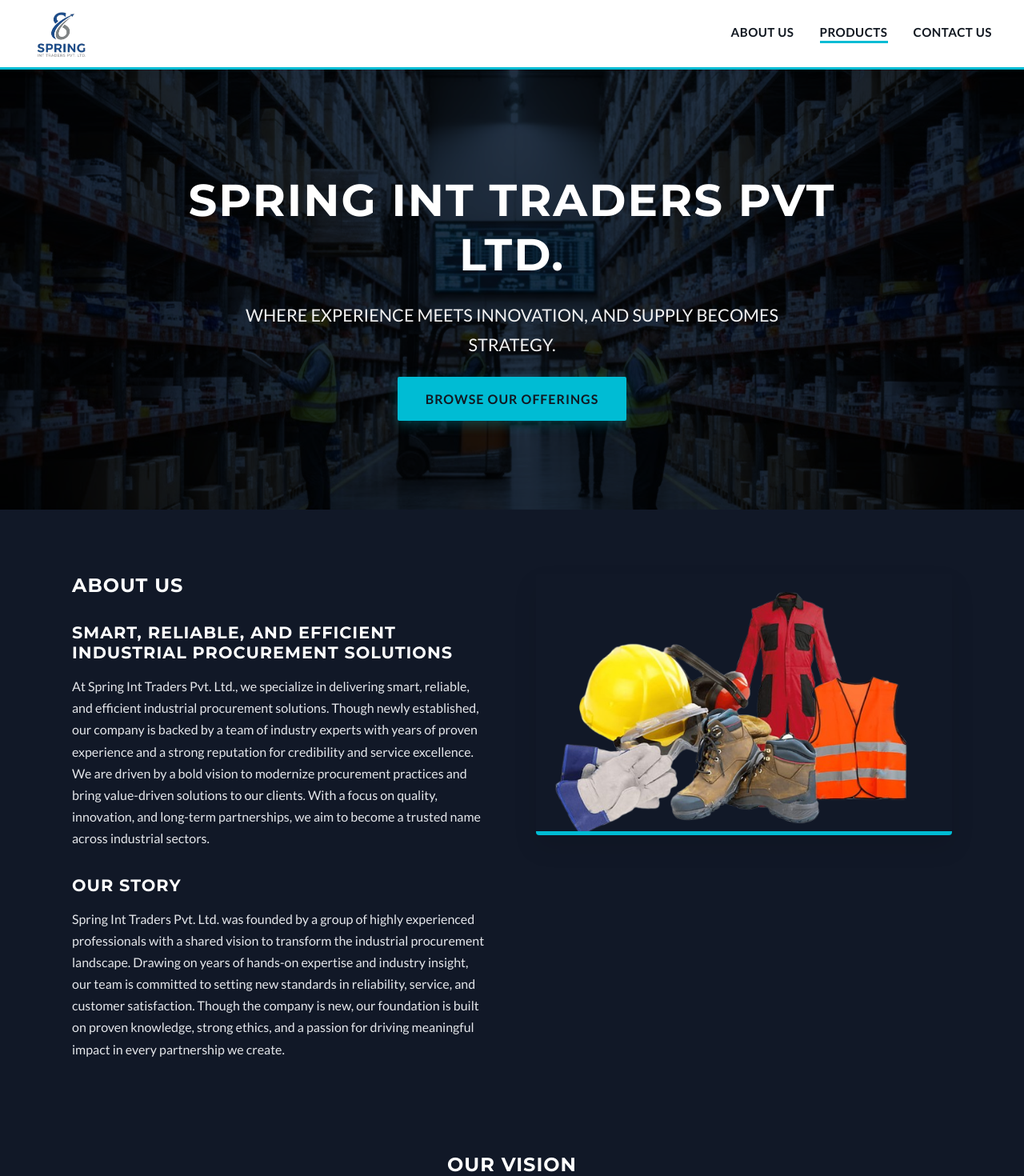
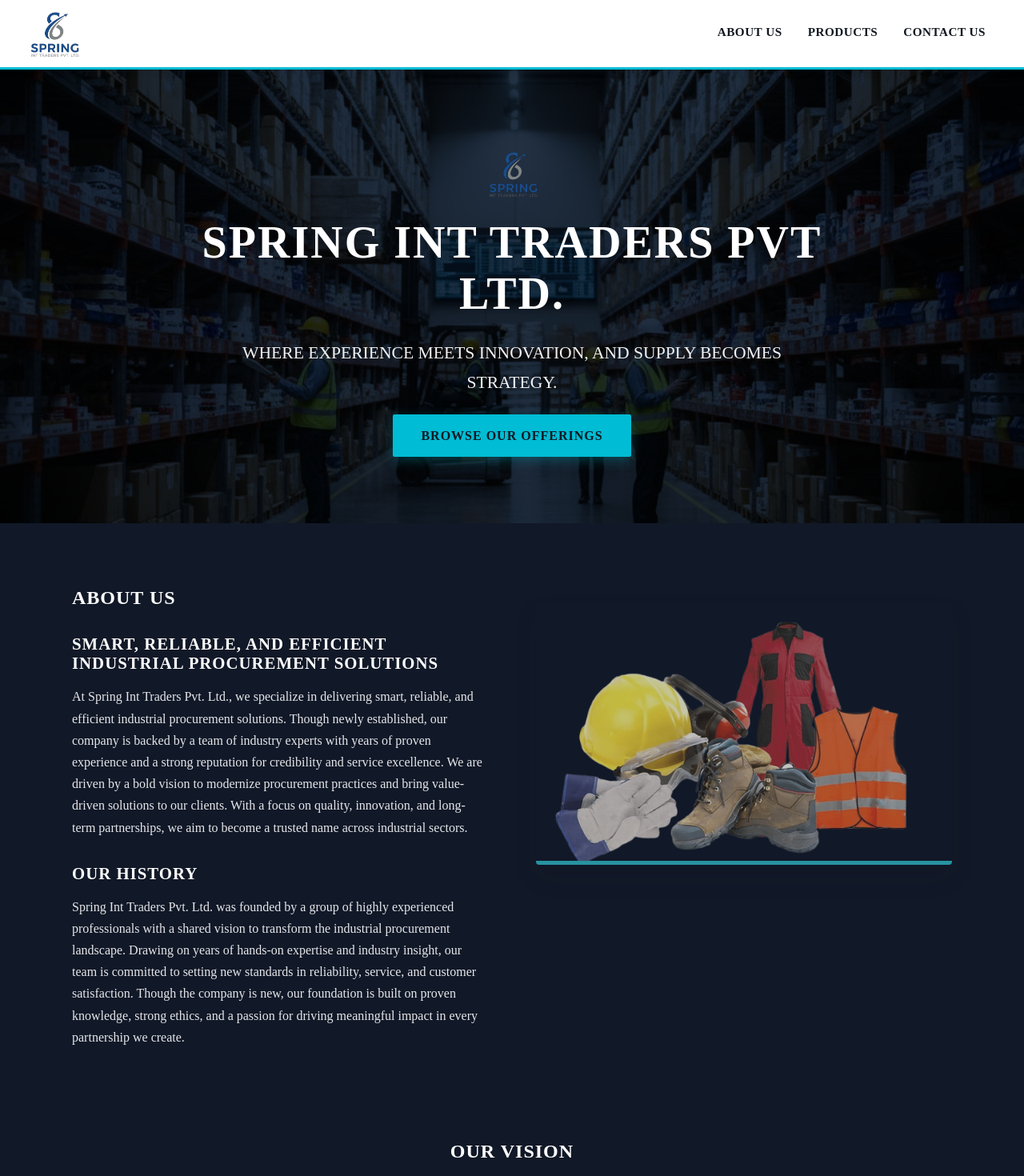
Before and after one commit to fadi-bot/spring-landingpage, a React (Vite) app: page / in a window 1280 px wide. Shown: the top 1470 px of the page at 80% size. Built offline with nearby package versions, Linux system fonts and the light colour scheme.

Commit message:
Some UX changes

```diff
--- a/src/App.jsx
+++ b/src/App.jsx
@@ -1,5 +1,6 @@
 import { useEffect } from 'react';
-import { Routes, Route } from 'react-router-dom';
+import { Routes, Route, useLocation } from 'react-router-dom';
+
 import './App.css';
 
 // AOS Imports
@@ -26,6 +27,26 @@ function Layout({ children }) {
   );
 }
 
+// Scroll to hash targets like #about or #footer-contact when the URL changes
+function ScrollToHash() {
+  const { pathname, hash } = useLocation();
+
+  useEffect(() => {
+    if (hash) {
+      const targetId = hash.replace('#', '');
+      const el = document.getElementById(targetId);
+      if (el) {
+        el.scrollIntoView({ behavior: 'smooth', block: 'start' });
+      }
+    } else {
+      // On any route change without a hash (e.g. /products), scroll to top
+      window.scrollTo({ top: 0, behavior: 'smooth' });
+    }
+  }, [pathname, hash]);
+
+  return null;
+}
+
 // The main landing page component
 function HomePage() {
   return (
@@ -48,6 +69,8 @@ function App() {
   }, []);
 
   return (
+    <>
+      <ScrollToHash />
       <Routes>
         {/* Public Routes */}
         <Route path="/" element={<Layout><HomePage /></Layout>} />
@@ -62,6 +85,7 @@ function App() {
           }
         />
       </Routes>
+    </>
   );
 }
 
--- a/src/components/AboutUs.css
+++ b/src/components/AboutUs.css
@@ -59,6 +59,10 @@
   box-shadow: 0 15px 30px rgba(0, 0, 0, 0.1);
   /* Optional: Add a cyan border accent */
   border-bottom: 5px solid var(--accent-cyan);
+  margin: 20px auto 0 auto;
+  filter: contrast(0.85) saturate(0.8) brightness(0.95);
+  opacity: 0.88;
+  mix-blend-mode: multiply;
 }
 
 /* --- Vision & Principles Styles --- */
--- a/src/components/AboutUs.jsx
+++ b/src/components/AboutUs.jsx
@@ -13,7 +13,7 @@ function AboutUs() {
           <p>
             At Spring Int Traders Pvt. Ltd., we specialize in delivering smart, reliable, and efficient industrial procurement solutions. Though newly established, our company is backed by a team of industry experts with years of proven experience and a strong reputation for credibility and service excellence. We are driven by a bold vision to modernize procurement practices and bring value-driven solutions to our clients. With a focus on quality, innovation, and long-term partnerships, we aim to become a trusted name across industrial sectors.
           </p>
-          <h3>Our Story</h3>
+          <h3>Our History</h3>
           <p>
             Spring Int Traders Pvt. Ltd. was founded by a group of highly experienced professionals with a shared vision to transform the industrial procurement landscape. Drawing on years of hands-on expertise and industry insight, our team is committed to setting new standards in reliability, service, and customer satisfaction. Though the company is new, our foundation is built on proven knowledge, strong ethics, and a passion for driving meaningful impact in every partnership we create.
           </p>
--- a/src/components/Header.css
+++ b/src/components/Header.css
@@ -1,7 +1,7 @@
 /* === Main Header Bar === */
 .main-header {
   background-color: var(--white);
-  padding: 0.75rem 2.5rem;
+  padding: 0.75rem 2.5rem 0.75rem 1.5rem;
   box-shadow: 0 4px 10px rgba(0, 0, 0, 0.05);
   width: 100%;
   position: sticky;
--- a/src/components/Hero.css
+++ b/src/components/Hero.css
@@ -33,6 +33,13 @@
   position: relative;
   z-index: 1;
   max-width: 900px;
+}
+
+.hero-logo {
+  height: 60px;
+  width: auto;
+  display: inline-block;
+  margin-bottom: 1.25rem;
 }
 
 .hero-content h1 {
--- a/src/components/Hero.jsx
+++ b/src/components/Hero.jsx
@@ -1,6 +1,7 @@
 import React, { useEffect, useRef } from 'react';
 import { Link } from 'react-router-dom';
 import './Hero.css';
+import logoImage from '../assets/logo.jpg';
 
 function Hero() {
   const canvasRef = useRef(null);
@@ -106,6 +107,7 @@ function Hero() {
 
       {/* UPDATED: Content from PDF */}
       <div className="hero-content" data-aos="fade-down">
+        <img src={logoImage} alt="Company Logo" className="hero-logo" />
         <h1>SPRING INT TRADERS PVT LTD.</h1>
         <p>WHERE EXPERIENCE MEETS INNOVATION, AND SUPPLY BECOMES STRATEGY.</p>
         <Link to="/products" className="btn-primary">
--- a/src/index.css
+++ b/src/index.css
@@ -42,13 +42,13 @@ html {
 }
 
 body {
-  font-family: 'Lato', sans-serif;
+  font-family: 'Bell MT', 'Times New Roman', serif;
   color: var(--text-light);
   background-color: var(--primary-dark);
 }
 
 h1, h2, h3, h4, h5, h6 {
-  font-family: 'Montserrat', sans-serif;
+  font-family: 'Bell MT', 'Times New Roman', serif;
   color: var(--primary-dark);
   margin-bottom: 1rem;
   text-transform: uppercase;
```
Lines whose indentation alone changed are shown as unchanged.
